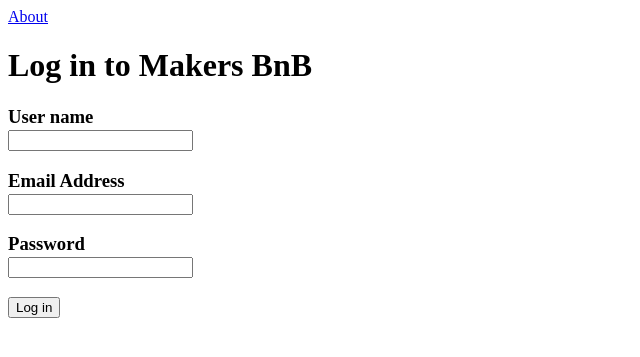
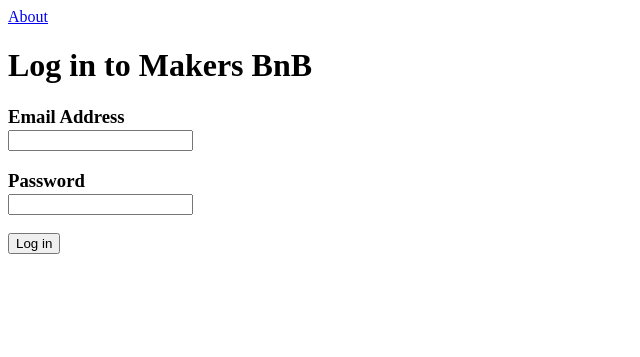
Before and after one commit to hudaa12/MakersBnB, a Flask app: page /login in a window 1280 px wide. Shown: the top 357 px of the page, without its empty margins (0-640 px from the left). Run offline with Flask 3, Linux system fonts and the light colour scheme.

Commit message:
Removed username

```diff
--- a/app.py
+++ b/app.py
@@ -29,7 +29,7 @@ def get_login():
 
 @app.route('/login', methods=['POST'])
 def post_login():
-    session["name"] = request.form.get("User name")
+    session["email"] = request.form.get("email")
     return redirect("/spaces")
 
 @app.route("/logout")
--- a/templates/login.html
+++ b/templates/login.html
@@ -13,10 +13,6 @@
       <h1>Log in to Makers BnB</h1>
       <form action="/spaces" method="POST">
         <h3>
-            <label for="username">User name</label><br />
-            <input type="text" name="username" id="username" />
-          </h3>
-        <h3>
           <label for="email">Email Address</label><br />
           <input type="text" name="email" id="email" />
         </h3>
```
Also changed, not shown: 1 other file.
